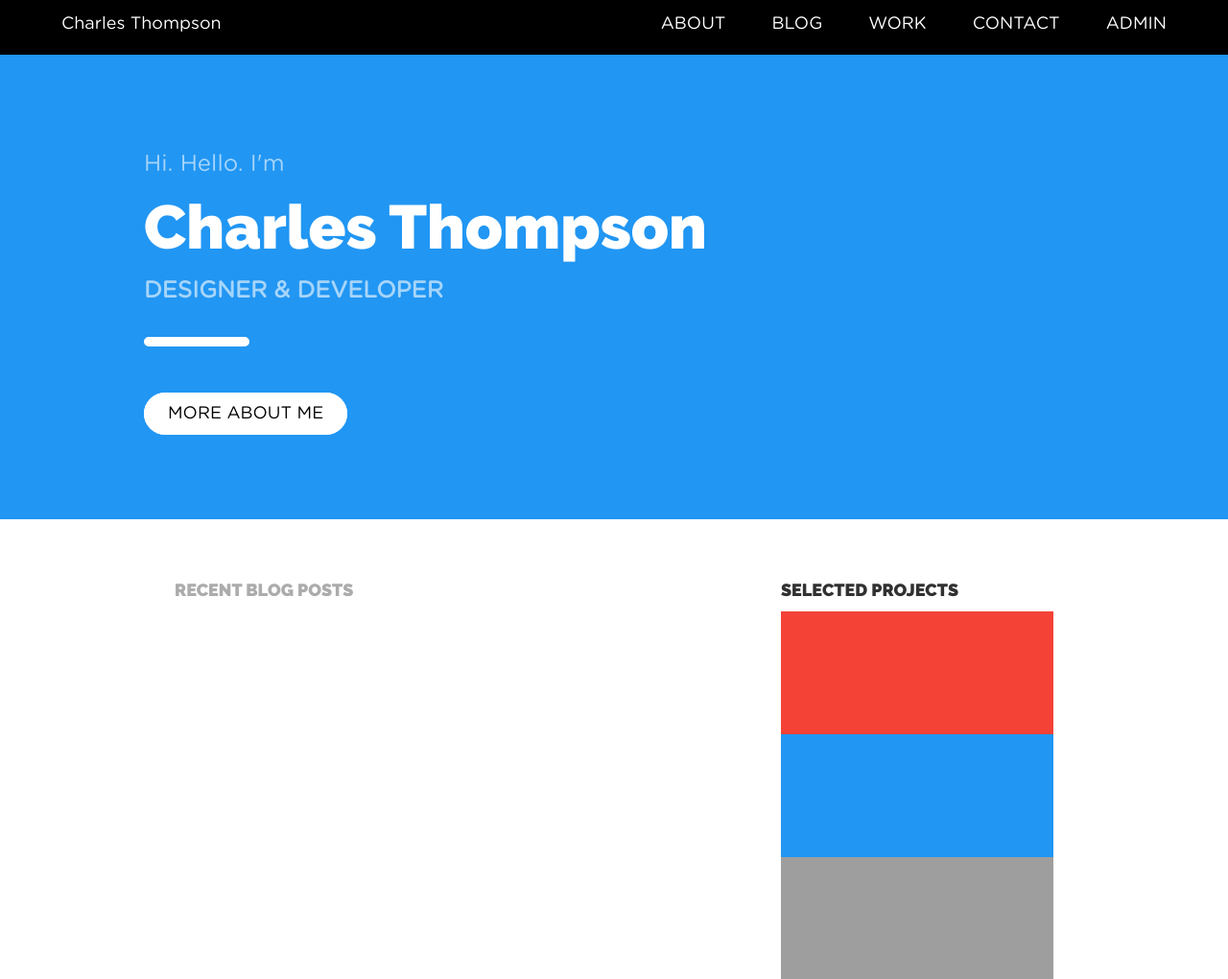
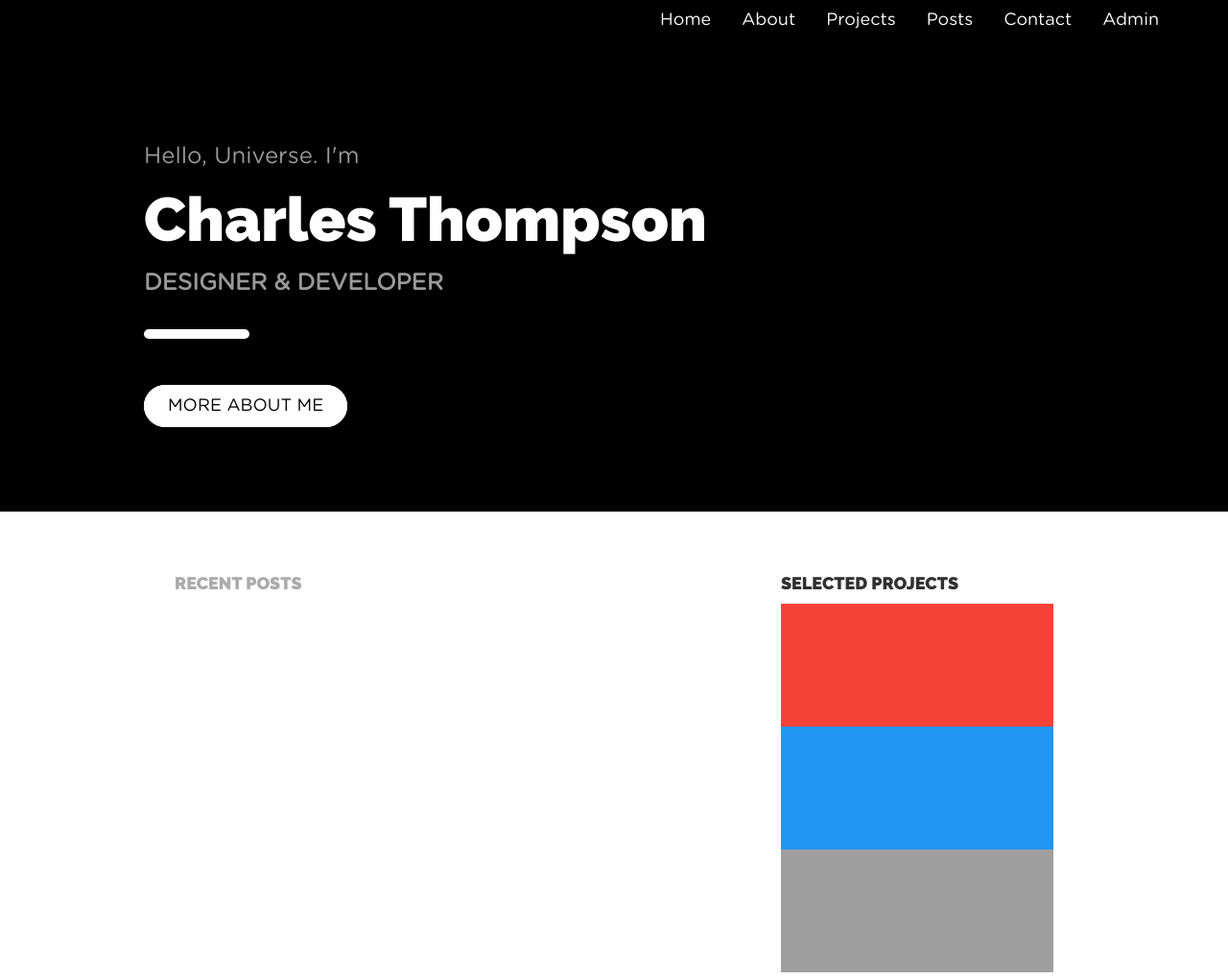
Before and after one commit to cpkthompson/cpkthompson.github.io, a Django app: page / in a window 1280 px wide. Shown: the top 1020 px of the page at 96% size. Run offline with Django 3.2, Linux system fonts and the light colour scheme; the visitor is signed in with stand-in values (Sample User, id 1); data that the repository does not hold is empty; some libraries are stand-ins or nearby versions.

Commit message:
Fixed up

```diff
--- a/frontend/templates/base.html
+++ b/frontend/templates/base.html
@@ -53,47 +53,35 @@
 <body>
 <nav>
     <!-- Navbar on large/medium screens -->
-    <div class="w3-bar w3-black w3-card-2 w3-large ">
+    <div class="w3-black w3-bar w3-card-2">
         <div style="max-width: 1200px; margin: auto;">
-            <a class="w3-bar-item w3-button w3-hide-medium w3-hide-large w3-right w3-padding-large w3-hover-white w3-large w3-black w3-bottombar w3-border-black w3-hover-border-white"
-               href="javascript:void(0);" onclick="myFunction()" title="Toggle Navigation Menu"><i
-                    class="fa fa-bars"></i></a>
 
-            <span class="w3-left"><a href="/" class="w3-bar-item w3-button w3-padding-large w3-hover-black w3-bottombar w3-border-black w3-hover-border-white">
-                Charles Thompson
-            </a></span>
-
-            <span class="w3-right" style="text-transform: uppercase">
-            <a href="/about" class="w3-hide-small w3-bar-item w3-button w3-padding-large w3-hover-black w3-bottombar w3-border-black w3-hover-border-white">
+            <div class="w3-container w3-right">
+                <a href="/" class="w3-bar-item w3-button w3-padding w3-hover-black w3-bottombar w3-border-black w3-hover-border-white">
+                    Home
+                </a>
+                <a href="/about" class="w3-bar-item w3-button w3-padding w3-hover-black w3-bottombar w3-border-black w3-hover-border-white">
                     About
                 </a>
-            <a href="/blog" class="w3-hide-small w3-bar-item w3-button w3-padding-large w3-hover-black w3-bottombar w3-border-black w3-hover-border-white">
-                Blog
+                <a href="#" class="w3-bar-item w3-button w3-padding w3-hover-black w3-bottombar w3-border-black w3-hover-border-white">
+                    Projects
                 </a>
-            <a href="#" class="w3-hide-small w3-bar-item w3-button w3-padding-large w3-hover-black w3-bottombar w3-border-black w3-hover-border-white">
-                Work
+                <a href="/blog" class="w3-bar-item w3-button w3-padding w3-hover-black w3-bottombar w3-border-black w3-hover-border-white">
+                    Posts
                 </a>
-            <a href="/contact" class="w3-hide-small w3-bar-item w3-button w3-padding-large w3-hover-black w3-bottombar w3-border-black w3-hover-border-white">
+                <a href="/contact" class="w3-bar-item w3-button w3-padding w3-hover-black w3-bottombar w3-border-black w3-hover-border-white">
                     Contact
                 </a>
 
                 {% if request.user.is_staff %}
-                    <a href="/admin" class="w3-hide-small w3-bar-item w3-button w3-padding-large w3-hover-black w3-bottombar w3-border-black w3-hover-border-white">
+                    <a href="/admin" class="w3-bar-item w3-button w3-padding w3-hover-black w3-bottombar w3-border-black w3-hover-border-white">
                         Admin
                     </a>
                 {% endif %}
-        </span>
+            </div>
         </div>
     </div>
 
-    <!-- Navbar on small screens -->
-    <div id="navDemo" class="w3-bar-block w3-black w3-hide w3-hide-large w3-hide-medium w3-large" style="text-transform: uppercase">
-        <a href="/about" class="w3-bar-item w3-button w3-padding-large w3-hover-black w3-bottombar w3-border-black w3-hover-border-white">About</a>
-        <a href="/blog" class="w3-bar-item w3-button w3-padding-large w3-hover-black w3-bottombar w3-border-black w3-hover-border-white">Blog</a>
-        <a href="#" class="w3-bar-item w3-button w3-padding-large w3-hover-black w3-bottombar w3-border-black w3-hover-border-white">Work</a>
-        <a href="/contact" class="w3-bar-item w3-button w3-padding-large w3-hover-black w3-bottombar w3-border-black w3-hover-border-white">Contact</a>
-        {% if request.user.is_staff %}<a href="/admin" class="w3-bar-item w3-button w3-padding-large w3-hover-black w3-bottombar w3-border-black w3-hover-border-white">Admin</a>{% endif %}
-    </div>
 </nav>
 {% block content %}
 {% endblock %}
@@ -102,16 +90,6 @@
         You're currently viewing a beta build of this site and as such, isn't perfect. Site also uses cookies and unless you're the cookie monster, there's no need to worry about them.
     </div>
 </footer>
-<script>
-    // Used to toggle the menu on small screens when clicking on the menu button
-    function myFunction() {
-        var x = document.getElementById("navDemo");
-        if (x.className.indexOf("w3-show") == -1) {
-            x.className += " w3-show";
-        } else {
-            x.className = x.className.replace(" w3-show", "");
-        }
-    }
-</script>
+
 </body>
 </html>
--- a/frontend/templates/frontend/index.html
+++ b/frontend/templates/frontend/index.html
@@ -1,9 +1,9 @@
 {% extends "base.html" %}
 {% load staticfiles %}
 {% block content %}
-    <header class="w3-blue w3-padding w3-padding-64">
+    <header class="w3-black w3-padding w3-padding-64">
         <div class="w3-content w3-padding-32">
-            <div class="w3-xlarge w3-opacity">Hi. Hello. I'm</div>
+            <div class="w3-xlarge w3-opacity">Hello, Universe. I'm</div>
             <div class="w3-jumbo w3-hide-small" style="font-family: Raleway">Charles Thompson</div>
             <div class="w3-xxlarge w3-hide-large w3-hide-medium" style="font-family: Raleway">Charles Thompson</div>
             <div class="w3-xlarge w3-opacity w3-margin-bottom" style="text-transform: uppercase;font-weight: bold">Designer & Developer</div>
@@ -16,7 +16,7 @@
 
     <div class="w3-content w3-container w3-padding-8">
         <div class="w3-twothird w3-padding-16 w3-container">
-            <h6 class="w3-text-grey w3-opacity w3-large" style="text-transform: uppercase">Recent Blog Posts</h6>
+            <h6 class="w3-text-grey w3-opacity w3-large" style="text-transform: uppercase">Recent Posts</h6>
             {% if blog_posts %}
                 {% for blog_post in blog_posts %}
                     <h2><a href="{{ blog_post.get_absolute_url }}">{{ blog_post.post_title }}</a></h2>
```
Lines whose indentation alone changed are shown as unchanged.
